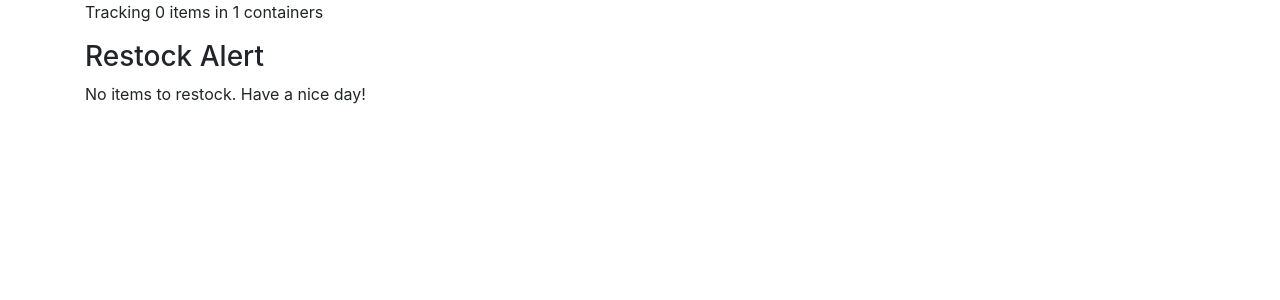
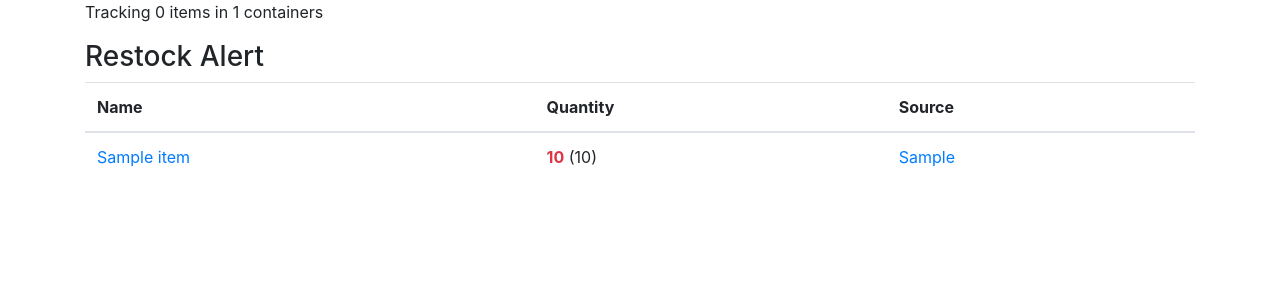
Before and after one commit to ifd3f/inventree, a Django app: page / in a window 1280 px wide. Shown: the part 72-372 px from the top of the page. Run offline with Django 3.2, Linux system fonts and the light colour scheme; tables that the repository leaves empty hold one stand-in row (values such as "Sample post"); some libraries are stand-ins or nearby versions.

Commit message:
Item sourcing

```diff
--- a/inventory/models.py
+++ b/inventory/models.py
@@ -68,6 +68,8 @@ class Item(models.Model):
     quantity = models.IntegerField('quantity', default=0)
     alert_quantity = models.IntegerField('alert quantity', default=0)
     parent = models.ForeignKey(Container, verbose_name='container', on_delete=models.SET_NULL, blank=True, null=True)
+    source = models.CharField(verbose_name='source', max_length=200, blank=True, default='')
+    source_url = models.URLField(verbose_name='source URL', blank=True, null=True)
     tags = models.ManyToManyField(ItemTag)
 
     @property
--- a/inventory/views.py
+++ b/inventory/views.py
@@ -1,4 +1,4 @@
-from django.db.models import Sum, Count
+from django.db.models import Sum, Count, F
 from django.http import HttpResponse
 from django.template import loader
 
@@ -21,17 +21,16 @@ def search(request):
 
 def index(request):
     template = loader.get_template('index.html')
+    restock_query = Item.objects.all().filter(quantity__lte=F('alert_quantity'))
     context = {
         'items': Item.objects.annotate(total_count=Sum('quantity')),
-        'containers': Container.objects
+        'containers': Container.objects,
+        'restock_items': restock_query
     }
+    print(context)
     return HttpResponse(template.render(context, request))
 
 
 def add(request):
     template = loader.get_template('add.html')
-    context = {
-        'items': Item.objects.annotate(total_count=Sum('quantity')),
-        'containers': Container.objects
-    }
     return HttpResponse(template.render(context, request))
--- a/templates/index.html
+++ b/templates/index.html
@@ -4,19 +4,30 @@
     <p>Tracking {{ items.total_count|default:"0" }} items in {{ containers.count|default:"0" }} containers</p>
     <h3>Restock Alert</h3>
     {% if restock_items %}
-        <table>
+        <table class="table">
             <thead>
-            <th>
-            <td>Name</td>
-            <td>Quantity</td>
-            </th>
+            <th>Name</th>
+            <th>Quantity</th>
+            <th>Source</th>
             </thead>
 
             <tbody>
             {% for item in restock_items %}
                 <tr>
-                    <td>item.name</td>
-                    <td>item.quantity</td>
+                    <td><a href="{{ item.link }}">{{ item.name }}</a></td>
+                    <td><span class="text-danger font-weight-bold">{{ item.quantity }}</span> ({{ item.alert_quantity }})
+                    </td>
+                    <td>
+                        {% if not item.source and not item.source_url %}
+                            <span class="text-muted">N/A</span>
+                        {% elif item.source and not item.source_url %}
+                            {{ item.source }}
+                        {% elif not item.source and item.source_url %}
+                            <a href="{{ item.url }}">{{ item.url|truncatechars:50 }}</a>
+                        {% else %}
+                            <a href="{{ item.url }}">{{ item.source }}</a>
+                        {% endif %}
+                    </td>
                 </tr>
             {% endfor %}
             </tbody>
```
Also changed, not shown: inventory/migrations/0004_auto_20191230_1435.py (added).
